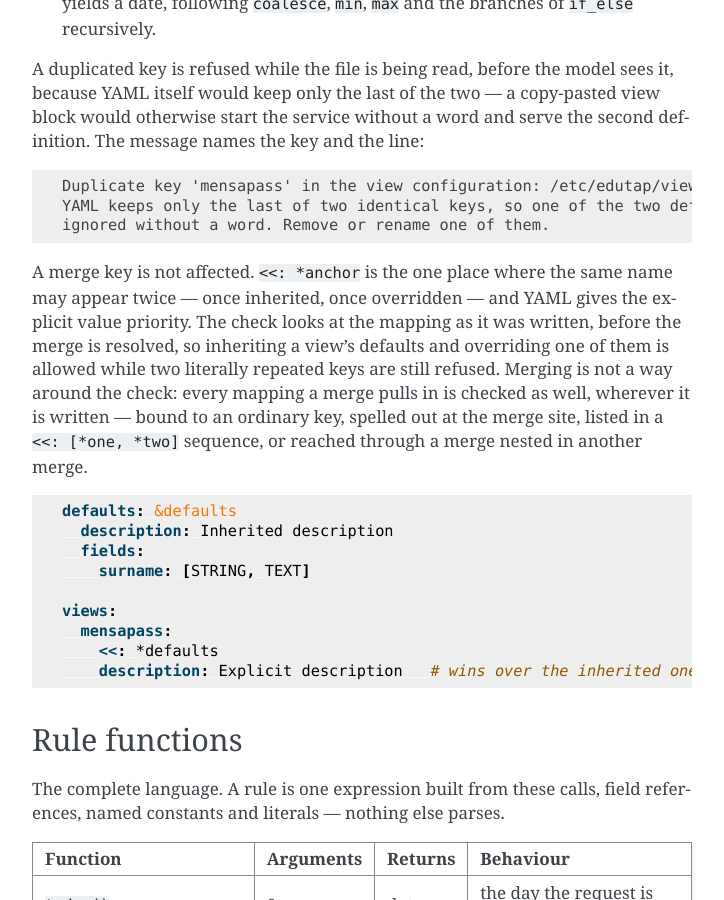
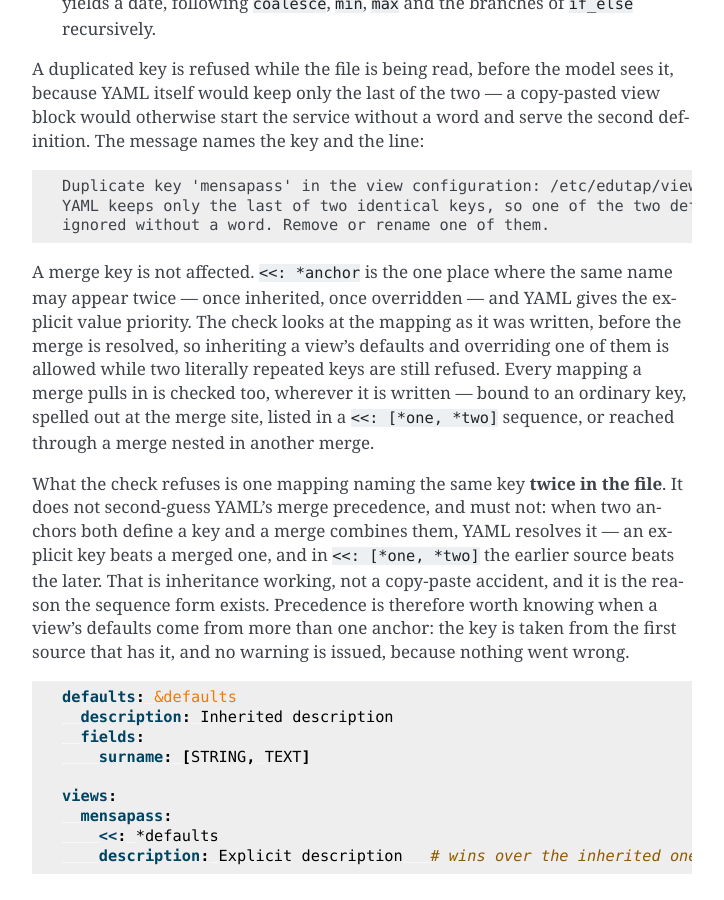
Before and after one commit to edutap-collective/edutap.data_provider, a Sphinx documentation site: the page built from docs/reference.md, in a window 1280 px wide and 900 px high, scrolled down 6846 px. Shown: the whole window, without its empty margins (388-1112 px from the left). Built offline with Sphinx 7.4.7, drawn with Linux system fonts in a browser that asks for light colours.

Commit message:
docs: state where the duplicate check ends and YAML precedence begins
The third review asked whether a duplicate can still survive. One case it
found is not a defect: two anchors that each define a key once, combined by a
merge, are resolved by YAML's own precedence -- an explicit key beats a merged
one, and in '<<: [*one, *two]' the earlier source wins. Plain yaml.safe_load
does the same. Refusing it would make the sequence form useless, which is the
reason that form exists.

The reviewer was right that the documentation overclaimed, though: 'merging is
not a way around the check' reads broader than the guarantee. The reference now
says what the check does refuse -- one mapping naming the same key twice in the
file -- and names the precedence rule, because it matters when a view's
defaults come from more than one anchor. A test pins the behaviour so nobody
'fixes' it later.

No change to the loader.

````diff
--- a/docs/reference.md
+++ b/docs/reference.md
@@ -282,10 +282,19 @@ A merge key is not affected. `<<: *anchor` is the one place where the same name
 appear twice — once inherited, once overridden — and YAML gives the explicit value
 priority. The check looks at the mapping as it was written, before the merge is
 resolved, so inheriting a view's defaults and overriding one of them is allowed while
-two literally repeated keys are still refused. Merging is not a way around the check:
-every mapping a merge pulls in is checked as well, wherever it is written — bound to
-an ordinary key, spelled out at the merge site, listed in a `<<: [*one, *two]`
-sequence, or reached through a merge nested in another merge.
+two literally repeated keys are still refused. Every mapping a merge pulls in is
+checked too, wherever it is written — bound to an ordinary key, spelled out at the
+merge site, listed in a `<<: [*one, *two]` sequence, or reached through a merge nested
+in another merge.
+
+What the check refuses is one mapping naming the same key **twice in the file**. It
+does not second-guess YAML's merge precedence, and must not: when two anchors both
+define a key and a merge combines them, YAML resolves it — an explicit key beats a
+merged one, and in `<<: [*one, *two]` the earlier source beats the later. That is
+inheritance working, not a copy-paste accident, and it is the reason the sequence form
+exists. Precedence is therefore worth knowing when a view's defaults come from more
+than one anchor: the key is taken from the first source that has it, and no warning is
+issued, because nothing went wrong.
 
 ```yaml
 defaults: &defaults
````
Also changed, not shown: 1 other file.
